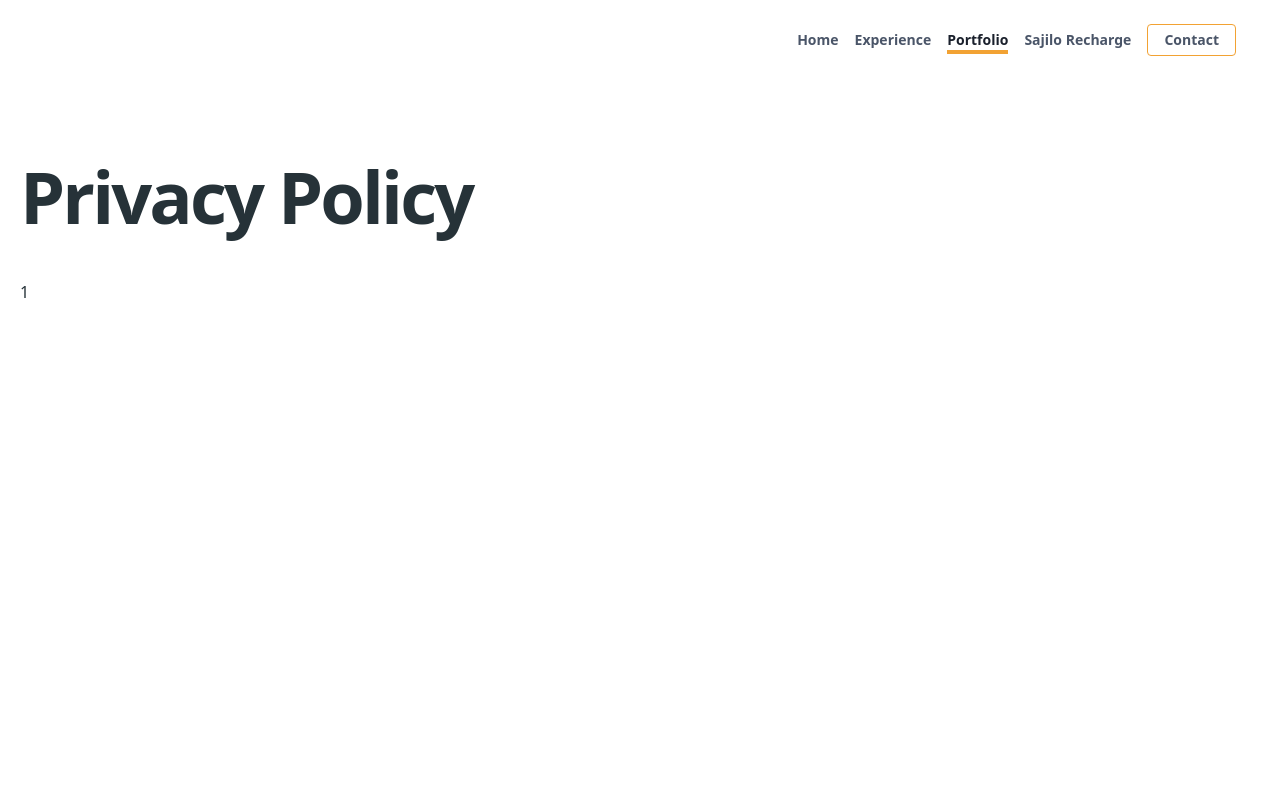
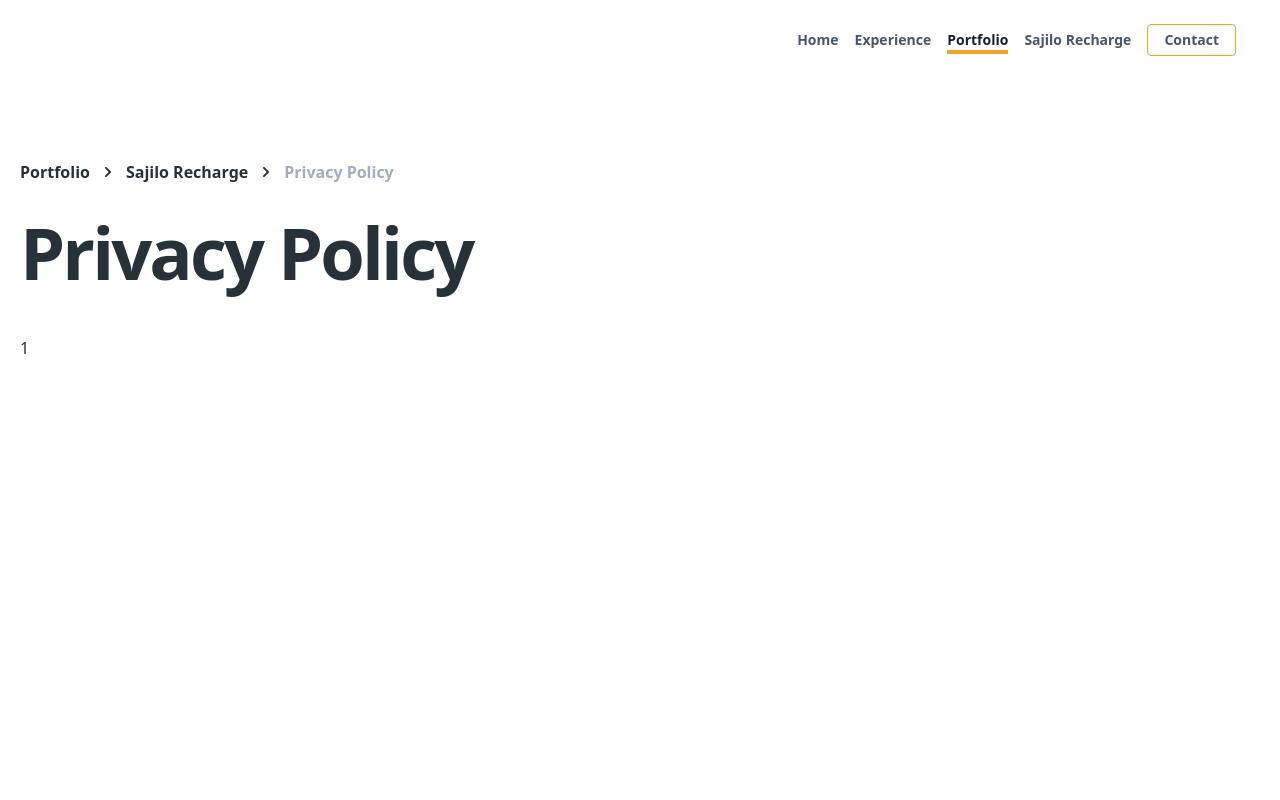
Before and after one commit to ishandongol/ishandongol.github.io, a Next.js app: page /portfolio/1/privacy in a window 1280 px wide. Shown: the top 800 px of the page. Built offline with nearby package versions, Linux system fonts and the light colour scheme.

Commit message:
[BREADCRUMBS]

```diff
--- /dev/null
+++ b/components/breadcrumbs-seperator.tsx
@@ -0,0 +1,7 @@
+export const BreadcrumbsSeperator:React.FC = () => {
+    return(
+      <svg className="fill-current w-3 h-3 mx-3" xmlns="http://www.w3.org/2000/svg" viewBox="0 0 320 512"><path d="M285.476 272.971L91.132 467.314c-9.373 9.373-24.569 9.373-33.941 0l-22.667-22.667c-9.357-9.357-9.375-24.522-.04-33.901L188.505 256 34.484 101.255c-9.335-9.379-9.317-24.544.04-33.901l22.667-22.667c9.373-9.373 24.569-9.373 33.941 0L285.475 239.03c9.373 9.372 9.373 24.568.001 33.941z"/></svg>
+    )
+}
+
+export default BreadcrumbsSeperator
--- /dev/null
+++ b/components/breadcrumbs.tsx
@@ -0,0 +1,28 @@
+import Link from "next/link"
+import BreadcrumbsSeperator from "./breadcrumbs-seperator"
+
+interface BreadcrumbItem {
+    title: string;
+    url: string;
+}
+interface BreadcrumbProps {
+    items: BreadcrumbItem[]
+}
+export const Breadcrumb: React.FC<BreadcrumbProps> = ({ items }) => {
+    return (
+        <nav className="text-sajilo font-bold my-8" aria-label="Breadcrumb">
+            <ol className="list-none p-0 inline-flex">
+                {items.map((item,itemIndex) => {
+                    return (
+                        <li className="flex items-center">
+                            <Link href={item.url}><a className={`${itemIndex === items.length -1 ? 'text-gray-500' :''}`}>{item.title}</a></Link>
+                            {itemIndex !== items.length - 1 && <BreadcrumbsSeperator />}
+                        </li>
+                    )
+                })}
+            </ol>
+        </nav>
+    )
+}
+
+export default Breadcrumb;
--- a/pages/portfolio/[slug]/index.tsx
+++ b/pages/portfolio/[slug]/index.tsx
@@ -11,6 +11,7 @@ import { CMS_NAME } from '../../../lib/constants'
 import markdownToHtml from '../../../lib/markdownToHtml'
 import PostType from '../../../types/post'
 import Link from 'next/link'
+import Breadcrumb from '../../../components/breadcrumbs'
 type Props = {
   post: PostType
   morePosts: PostType[]
@@ -36,6 +37,10 @@ const Post = ({ post, morePosts, preview }: Props) => {
                 </title>
                 <meta property="og:image" content={post.ogImage.url} />
               </Head>
+              <Breadcrumb items={[
+                {title:'Portfolio',url:'/portfolio'},
+                {title:post.title,url:`/portfolio/${post.slug}`},
+              ]}/>
               <PostHeader
                 title={post.title}
                 subTitle={post.subTitle}
--- a/pages/portfolio/[slug]/privacy.tsx
+++ b/pages/portfolio/[slug]/privacy.tsx
@@ -4,19 +4,25 @@ import Head from 'next/head'
 import { CMS_NAME } from '../../../lib/constants'
 import PostTitle  from '../../../components/post-title'
 import {useRouter} from 'next/router'
-
+import Breadcrumb from '../../../components/breadcrumbs'
 const Privacy = () => {
    const router = useRouter()
-   debugger
+   const {slug} = router.query;
     return(
        <>
        <Layout>
        <Head>
           <title>Privacy Policy | {CMS_NAME}</title>
         </Head>
+
            <Container>
+           <Breadcrumb items={[
+                {title:'Portfolio',url:'/portfolio'},
+                {title:'Sajilo Recharge',url:`/portfolio/${slug}`},
+                {title:'Privacy Policy',url:``},
+              ]}/>
            <PostTitle>Privacy Policy</PostTitle>
-    <p>{router.query.slug}</p>
+    <p>{slug}</p>
            </Container>
        </Layout>
        </>
```
